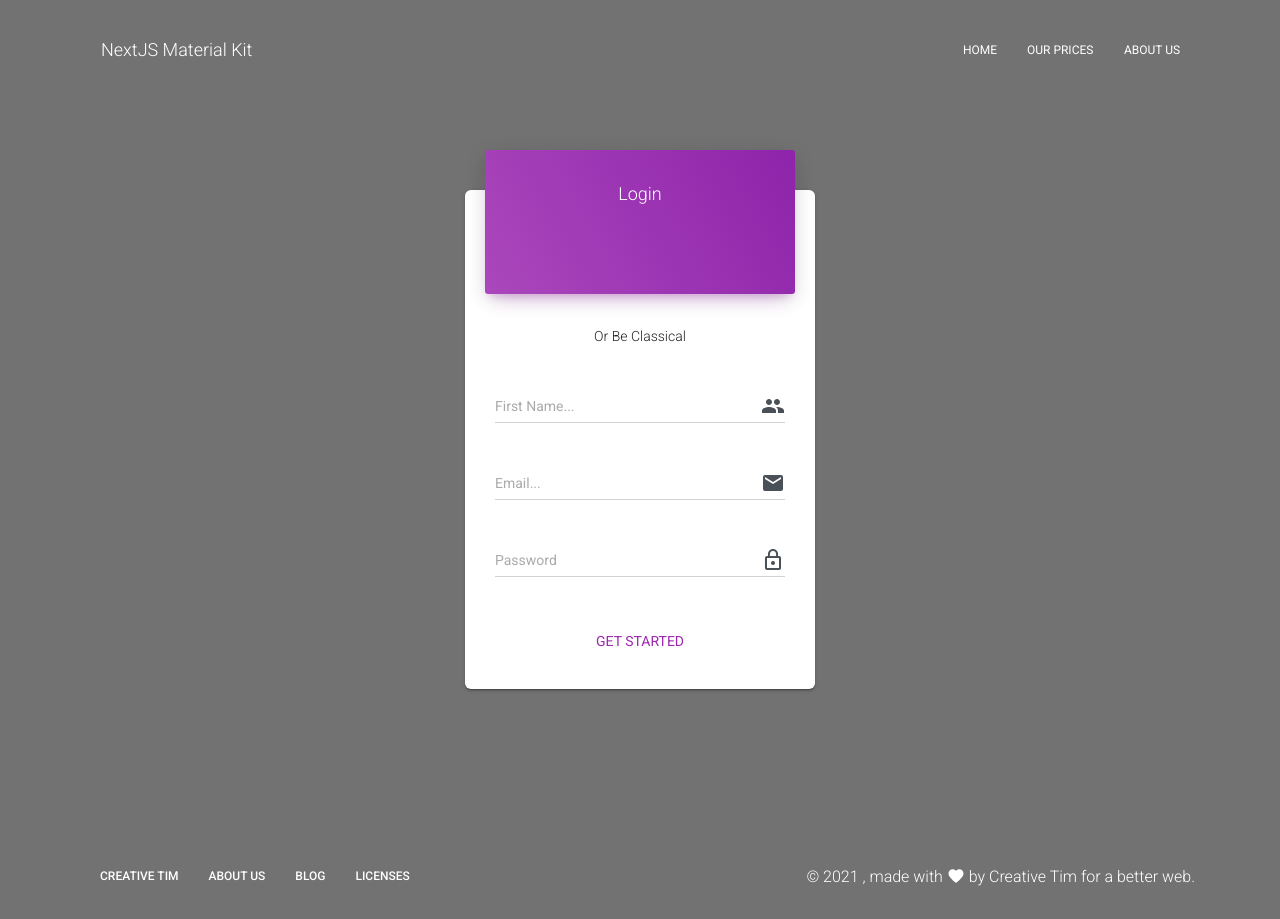
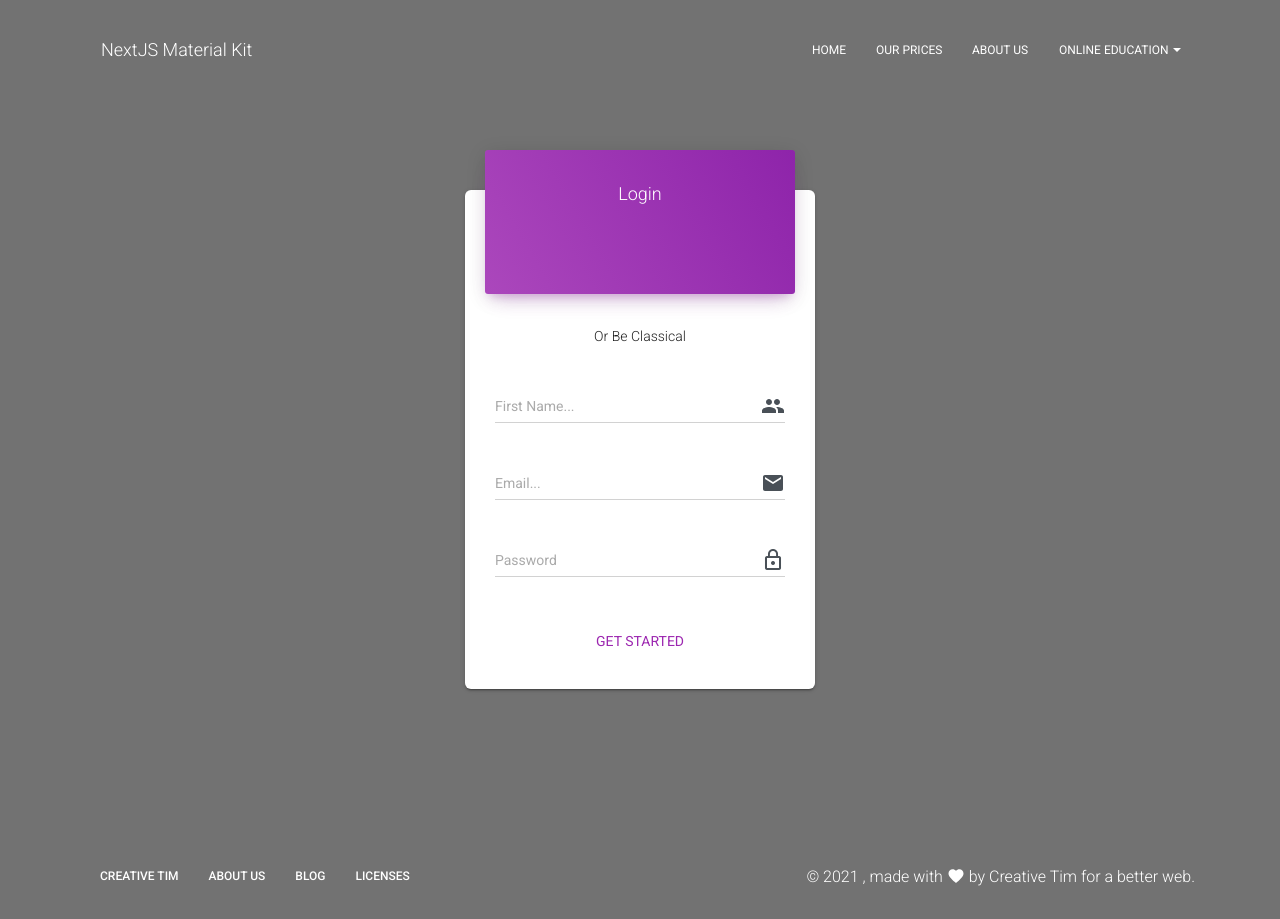
Before and after one commit to montydhanjal/Driving-School-Next-JS, a Next.js app: page /login in a window 1280 px wide. Built offline with nearby package versions, Linux system fonts and the light colour scheme; what aws-amplify would draw is missing.

Commit message:
Added Online education links
Added Online education links

```diff
--- a/components/Header/HeaderLinks.js
+++ b/components/Header/HeaderLinks.js
@@ -8,7 +8,7 @@ import List from "@material-ui/core/List";
 import ListItem from "@material-ui/core/ListItem";
 
 // @material-ui/icons
-
+import CustomDropdown from "components/CustomDropdown/CustomDropdown.js";
 // core components
 import Button from "components/CustomButtons/Button.js";
 
@@ -20,30 +20,6 @@ export default function HeaderLinks() {
   const classes = useStyles();
   return (
     <List className={classes.list}>
-      {/* <ListItem className={classes.listItem}>
-        <CustomDropdown
-          noLiPadding
-          navDropdown
-          buttonText="Components"
-          buttonProps={{
-            className: classes.navLink,
-            color: "transparent",
-          }}
-          buttonIcon={Apps}
-          dropdownList={[
-            <Link href="/components">
-              <a className={classes.dropdownLink}>All components</a>
-            </Link>,
-            <a
-              href="https://creativetimofficial.github.io/nextjs-material-kit/#/documentation?ref=njsmk-navbar"
-              target="_blank"
-              className={classes.dropdownLink}
-            >
-              Documentation
-            </a>,
-          ]}
-        />
-      </ListItem> */}
       <ListItem className={classes.listItem}>
         <Link href="/index" passHref>
           <Button color="transparent" className={classes.navLink}>
@@ -79,6 +55,34 @@ export default function HeaderLinks() {
           </Button>
         </Link>
       </ListItem>
+      <ListItem className={classes.listItem}>
+        <CustomDropdown
+          noLiPadding
+          navDropdown
+          buttonText="Online Education"
+          buttonProps={{
+            className: classes.navLink,
+            color: "transparent",
+          }}
+          // buttonIcon={Apps}
+          dropdownList={[
+            <a
+              href="http://teendrivingonline.com/info.php?refid=NDky"
+              target="_blank"
+              className={classes.dropdownLink}
+            >
+              Teen Drivers
+            </a>,
+            <a
+              href="http://www.comedyschoolonline.com/referrals.php?refid=NDky"
+              target="_blank"
+              className={classes.dropdownLink}
+            >
+              Traffic School
+            </a>,
+          ]}
+        />
+      </ListItem>
     </List>
   );
 }
```
